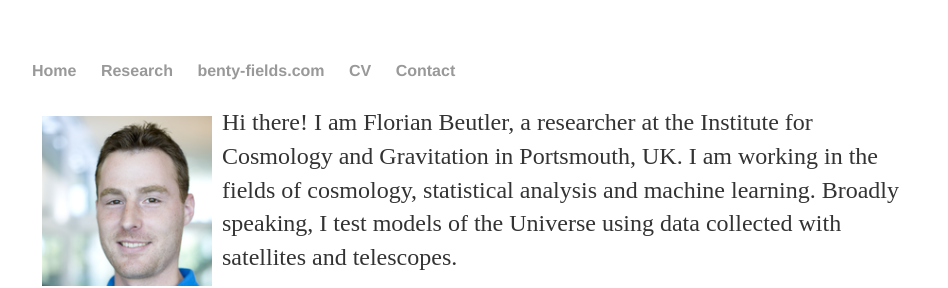
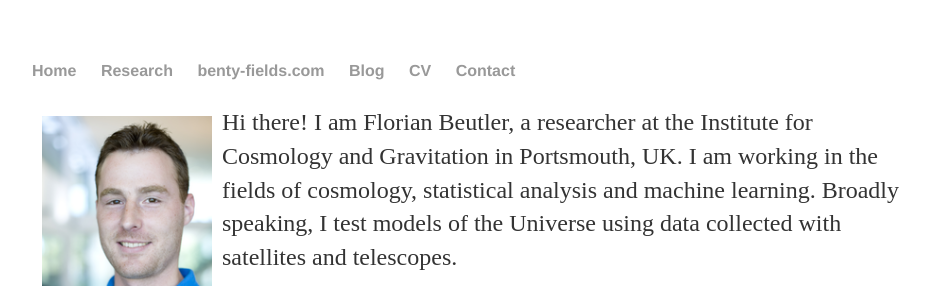
Before and after one commit to fbeutler/fbeutler.github.io, a Jekyll site: the page built from index.html, in a window 1280 px wide. Shown: the top 288 px of the page, without its empty margins (160-1108 px from the left). Built offline with Jekyll 4.4.1, drawn with Linux system fonts in a browser that asks for light colours.

Commit message:
Update default.html

```diff
--- a/_layouts/default.html
+++ b/_layouts/default.html
@@ -14,6 +14,7 @@
         <li><a href="/">Home</a></li>
         <li><a href="/research/projects.html">Research</a></li>
         <li><a href="/benty-fields/benty-fields.html">benty-fields.com</a></li>
+        <li><a href="https://mystatisticsblog.blogspot.com/" target="_blank">Blog</a></li>
         <li><a href="/cv">CV</a></li>
         <li><a href="/contact/contact.html">Contact</a></li>
       </ul>
```
